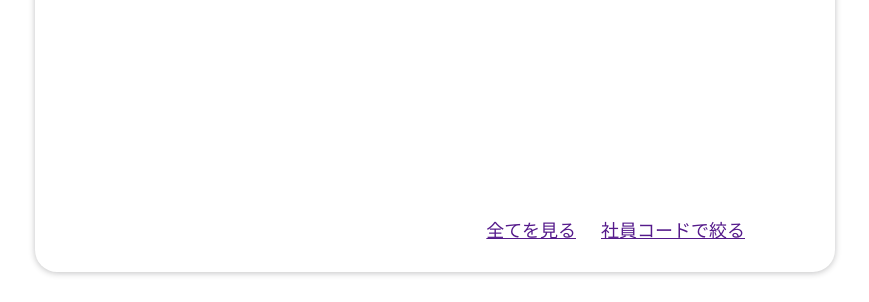
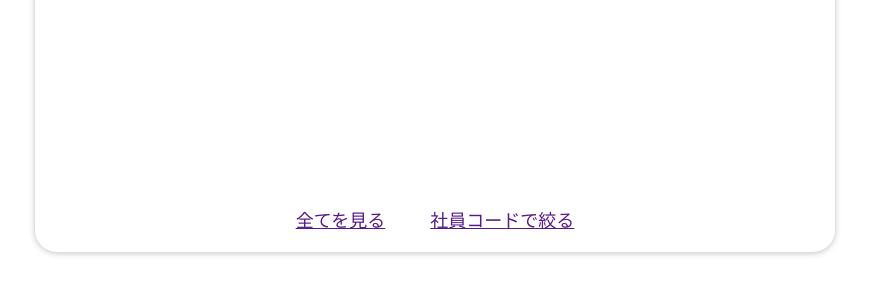
Before and after one commit to kazuyamano/ken-on-kun-old, a Flask app: page / in a window 1280 px wide. Shown: the part 515-817 px from the top of the page, without its empty margins (205-1074 px from the left). After the commit the page ends 771 px from the top, so only its background shows below. Run offline with Flask 2, Linux system fonts and the light colour scheme; data that the repository does not hold is empty.

Commit message:
table下リンク部のレイアウト微修正

```diff
--- a/main/static/style.css
+++ b/main/static/style.css
@@ -131,12 +131,12 @@ body {
   padding: 0em 0.3em; /* 1emは文字の高さ1つ分。２つ指定の場合は上下値 左右値 */
 }
 .spread-link {
-  text-align: right;
-  margin: 10px 10px;
+  text-align: center;
+  margin: 0px 0px;
   font-size: 18px;
 }
 .spread-link a {
-  margin-left: 20px;
+  margin: 0px 20px;
 }
 
 @media only screen and (max-width: 800px) {
```
